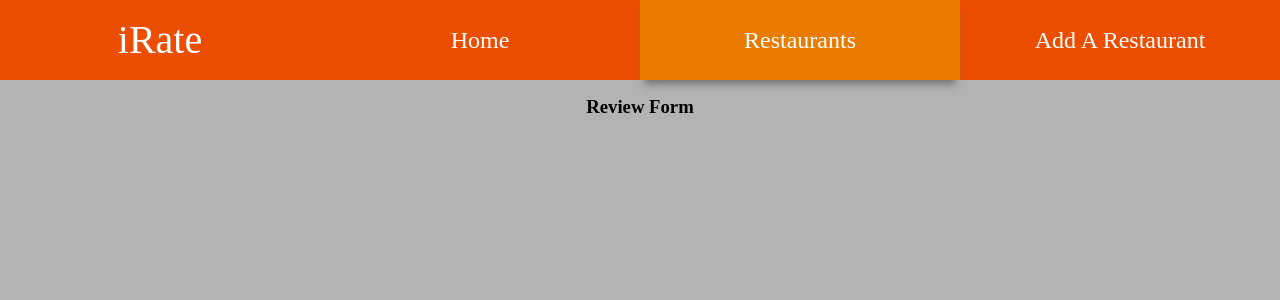
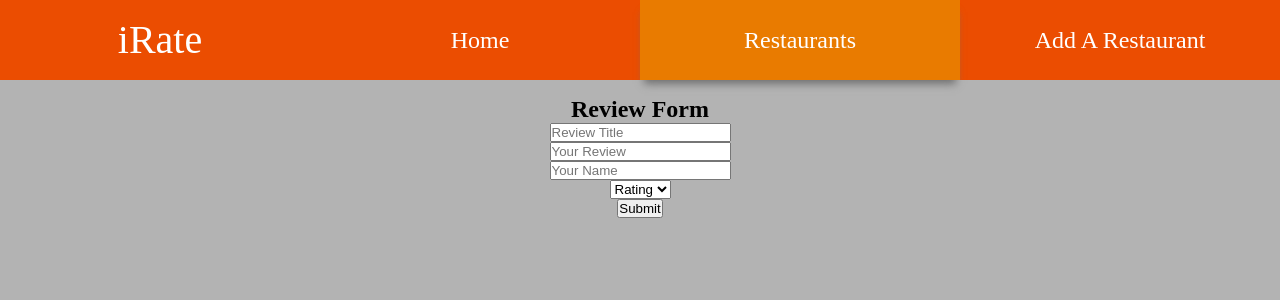
Before and after one commit to NobodysLackey/iRate, a React (Create React App) app in the folder client/: page /restaurants/1/review in a window 1280 px wide. Shown: the top 300 px of the page. Built offline with nearby package versions, Linux system fonts and the light colour scheme; no server answers; a web font is replaced by a local one.

Commit message:
halfway done with submitting a review

```diff
--- a/client/src/App.css
+++ b/client/src/App.css
@@ -123,6 +123,31 @@ nav {
   cursor: pointer;
 }
 
+.review-card {
+  background-color: #d6d6d6;
+  border: 2px #000000 solid;
+  border-radius: 15px;
+  box-shadow: 10px 10px 5px #969696;
+  width: 30vw;
+  max-width: 250px;
+  height: 8vh;
+  min-height: 75px;
+  margin: 15px;
+}
+
+.reviews {
+  display: flex;
+  flex-direction: column;
+  align-items: center;
+  flex-wrap: wrap;
+}
+
+.review-form {
+  display: flex;
+  flex-direction: column;
+  align-items: center;
+}
+
 .flex {
   display: flex;
   flex-wrap: wrap;
--- a/client/src/App.js
+++ b/client/src/App.js
@@ -18,12 +18,19 @@ const App = () => {
   const [anger, setAnger] = useState("😠")
   const [restaurants, setRestaurants] = useState([])
   const [selectedRestaurant, setSelectedRestaurant] = useState(null)
+  const [formState, setFormState] = useState({
+    title: '',
+    name: '',
+    body: '',
+    rating: ''
+  })
+
+  const getRestaurants = async () => {
+    const res = await axios.get(`${BASE_URL}/api/restaurants`)
+    setRestaurants(res.data)
+  }
 
   useEffect(() => {
-    const getRestaurants = async () => {
-      const res = await axios.get(`${BASE_URL}/api/restaurants`)
-      setRestaurants(res.data)
-    }
     getRestaurants()
   }, [])
 
@@ -40,6 +47,30 @@ const App = () => {
   const chooseRestaurant = (selected) => {
     setSelectedRestaurant(selected)
     navigate(`/restaurants/${selected._id}`)
+  }
+
+  const deleteReview = async (reviewId, index) => {
+    await axios.delete(`${BASE_URL}/api/reviews/${reviewId}`)
+    await getRestaurants()
+    let modifiedRestaurant = selectedRestaurant
+    modifiedRestaurant.reviews.splice(index, 1)
+    setSelectedRestaurant(modifiedRestaurant)
+  }
+
+  const handleChange = (event) => {
+    setFormState({ ...formState, [event.target.name]: event.target.value })
+  }
+
+  const handleSubmit = async (event) => {
+    event.preventDefault()
+    await axios.post(`${BASE_URL}/api/restaurants/${selectedRestaurant._id}/reviews`, formState)
+    await getRestaurants()
+
+    let modifiedRestaurant = selectedRestaurant
+    modifiedRestaurant.reviews.push(formState)
+    setSelectedRestaurant(modifiedRestaurant)
+
+    navigate(`/restaurants/${selectedRestaurant._id}`)
   }
 
   return (
@@ -61,11 +92,11 @@ const App = () => {
           />
           <Route
             path="/restaurants/:restaurantId"
-            element={<RestaurantDetails selectedRestaurant={selectedRestaurant} />}
+            element={<RestaurantDetails selectedRestaurant={selectedRestaurant} deleteReview={deleteReview} />}
           />
           <Route
             path="/restaurants/:restaurantId/review"
-            element={<ReviewForm />}
+            element={<ReviewForm formState={formState} handleChange={handleChange} handleSubmit={handleSubmit} />}
           />
         </Routes>
       </main>
--- a/client/src/components/ReviewCard.jsx
+++ b/client/src/components/ReviewCard.jsx
@@ -1,4 +1,4 @@
-const ReviewCard = ({ review }) => {
+const ReviewCard = ({ review, deleteReview, index }) => {
 
   return (
     <div className="review-card">
@@ -6,6 +6,7 @@ const ReviewCard = ({ review }) => {
       <p>{review.body}</p>
       <h4>{review.name}</h4>
       <h3>{review.rating}</h3>
+      <button onClick={() => deleteReview(review._id, index)}>X</button>
     </div>
   )
 }
--- a/client/src/globals.js
+++ b/client/src/globals.js
@@ -1,5 +1,5 @@
-const BASE_URL = 'https://dry-escarpment-41074.herokuapp.com'
-// const BASE_URL = 'http://localhost:3001'
+// const BASE_URL = 'https://dry-escarpment-41074.herokuapp.com'
+const BASE_URL = 'http://localhost:3001'
 
 module.exports = {
   BASE_URL
--- a/client/src/pages/RestaurantDetails.js
+++ b/client/src/pages/RestaurantDetails.js
@@ -1,6 +1,8 @@
+import { Link } from 'react-router-dom'
+
 import ReviewCard from '../components/ReviewCard'
 
-const RestaurantDetails = ({ selectedRestaurant }) => {
+const RestaurantDetails = ({ selectedRestaurant, deleteReview }) => {
 
   return (
     <section className="page">
@@ -14,9 +16,22 @@ const RestaurantDetails = ({ selectedRestaurant }) => {
           <img src={selectedRestaurant.photo_url} alt={selectedRestaurant.name} />
           <h1>{selectedRestaurant.location}</h1>
           <div className="reviews">
-            {selectedRestaurant.reviews.map((review) => (
-              <ReviewCard key={review._id} review={review} />
-            ))}
+            <h1>Reviews</h1>
+            <Link to={`/restaurants/${selectedRestaurant._id}/review`} >Write A Review</Link>
+            {(selectedRestaurant.reviews.length === 0) ? (
+              <h3>No Reviews Yet!</h3>
+              ):(
+              <div>
+                {selectedRestaurant.reviews.map((review, index) => (
+                  <ReviewCard
+                    key={review._id}
+                    review={review}
+                    deleteReview={deleteReview}
+                    index={index}
+                  />
+                ))}
+              </div>
+            )}
           </div>
         </div>
       )}
--- a/client/src/pages/ReviewForm.js
+++ b/client/src/pages/ReviewForm.js
@@ -1,7 +1,24 @@
-const ReviewForm = () => {
+const ReviewForm = ({ handleChange, handleSubmit, formState }) => {
+
   return (
     <section className="page">
-      <h3>Review Form</h3>
+      <h1>Review Form</h1>
+      <form onSubmit={handleSubmit} className="review-form">
+        <input value={formState.title} type="text" name="title" placeholder="Review Title" onChange={handleChange} required />
+        <input value={formState.body} type="text" name="body" placeholder="Your Review" onChange={handleChange} required />
+        <input value={formState.name} type="text" name="name" placeholder="Your Name" onChange={handleChange} required />
+        <select defaultValue={formState.rating} name="rating" onChange={handleChange} required>
+          {/* <optgroup label="Rating"> */}
+            <option value="" disabled hidden>Rating</option>
+            <option value={1} >1</option>
+            <option value={2} >2</option>
+            <option value={3} >3</option>
+            <option value={4} >4</option>
+            <option value={5} >5</option>
+          {/* </optgroup> */}
+        </select>
+        <button>Submit</button>
+      </form>
     </section>
   )
 }
```
